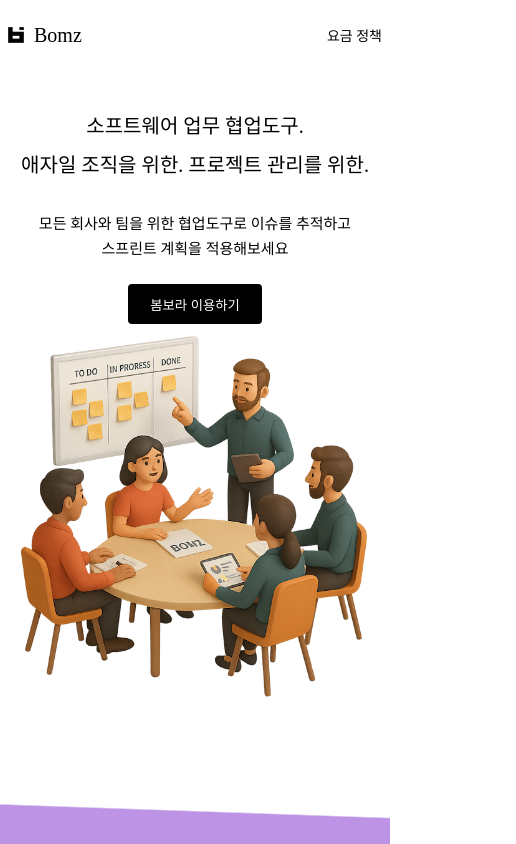
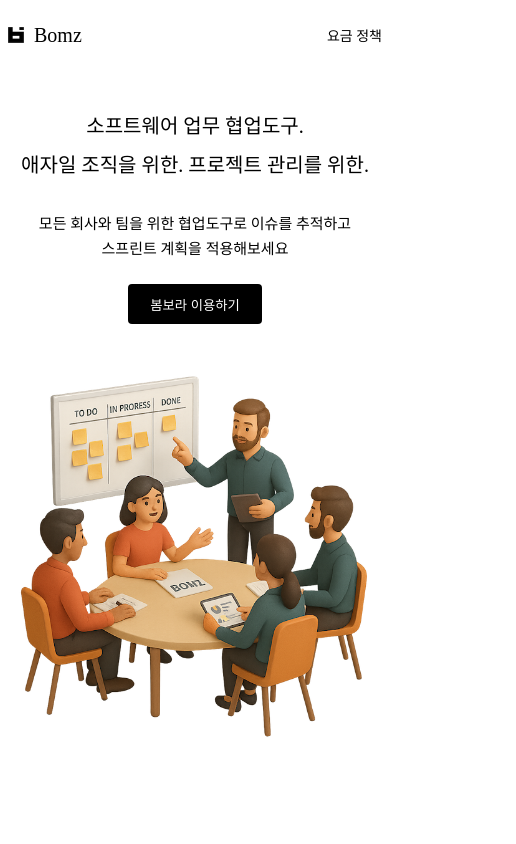
Before and after one commit to BomzCompanyLab/homepage, a Next.js app: page / in a window 390 px wide. Shown: the top 844 px of the page, 516 px wide, since content can reach past the window. Built offline with nearby package versions, Linux system fonts and the light colour scheme; a web font is replaced by a local one.

Commit message:
(#1) 반응형 디자인 오류 수정

```diff
--- a/src/app/css/globals.css
+++ b/src/app/css/globals.css
@@ -87,7 +87,9 @@
   .m-text-center{
     text-align: center !important;
   }
-
+  .m-mt40p{
+    margin-top: 40px;
+  }
   .m-hide {
     display: none !important;
   }
--- a/src/app/page.tsx
+++ b/src/app/page.tsx
@@ -72,7 +72,7 @@
               </section>
             </div>
           </article>
-          <article className="w50p">
+          <article className="w50p m-mt40p">
             <Image src={imgMainAgile} alt="AGILE" title="AGILE"/>
           </article>
         </div>
@@ -182,7 +182,7 @@
                   <Image src={imgMainStep4Icon1} className="summery" alt="BOMBORA Step4-1" title="BOMBORA Step4-1"/>
                   <Image src={imgMainStep4Icon2} className="summery" alt="BOMBORA Step4-2" title="BOMBORA Step4-2"/>
                   <Image src={imgMainStep4Icon3} className="summery" alt="BOMBORA Step4-3" title="BOMBORA Step4-3"/>
-                  <Image src={imgMainStep4Icon4} className="summery" alt="BOMBORA Step4-4" title="BOMBORA Step4-4"/>
+                  <Image src={imgMainStep4Icon4} className="summery m-hide" alt="BOMBORA Step4-4" title="BOMBORA Step4-4"/>
                   <Image src={imgMainStep4Icon5} className="summery m-hide" alt="BOMBORA Step4-5" title="BOMBORA Step4-5"/>
                   <Image src={imgMainStep4Icon6} className="summery m-hide" alt="BOMBORA Step4-6" title="BOMBORA Step4-6"/>
                 </section>
@@ -190,13 +190,13 @@
                   <Image src={imgMainStep4Icon7} className="summery" alt="BOMBORA Step4-7" title="BOMBORA Step4-7"/>
                   <Image src={imgMainStep4Icon8} className="summery" alt="BOMBORA Step4-8" title="BOMBORA Step4-8"/>
                   <Image src={imgMainStep4Icon9} className="summery" alt="BOMBORA Step4-9" title="BOMBORA Step4-9"/>
-                  <Image src={imgMainStep4Icon10} className="summery" alt="BOMBORA Step4-10" title="BOMBORA Step4-10"/>
+                  <Image src={imgMainStep4Icon10} className="summery m-hide" alt="BOMBORA Step4-10" title="BOMBORA Step4-10"/>
                   <Image src={imgMainStep4Icon11} className="summery m-hide" alt="BOMBORA Step4-11" title="BOMBORA Step4-11"/>
                   <Image src={imgMainStep4Icon12} className="summery m-hide" alt="BOMBORA Step4-12" title="BOMBORA Step4-12"/>
                 </section>
               </div>
               <div className="w40p text-right m-text-center">
-                <Image src={imgMainOnline} className="summery" alt="Custom Board" title="Custom Board"/>
+                <Image src={imgMainOnline} alt="Custom Board" title="Custom Board"/>
               </div>
             </section>
 
```
